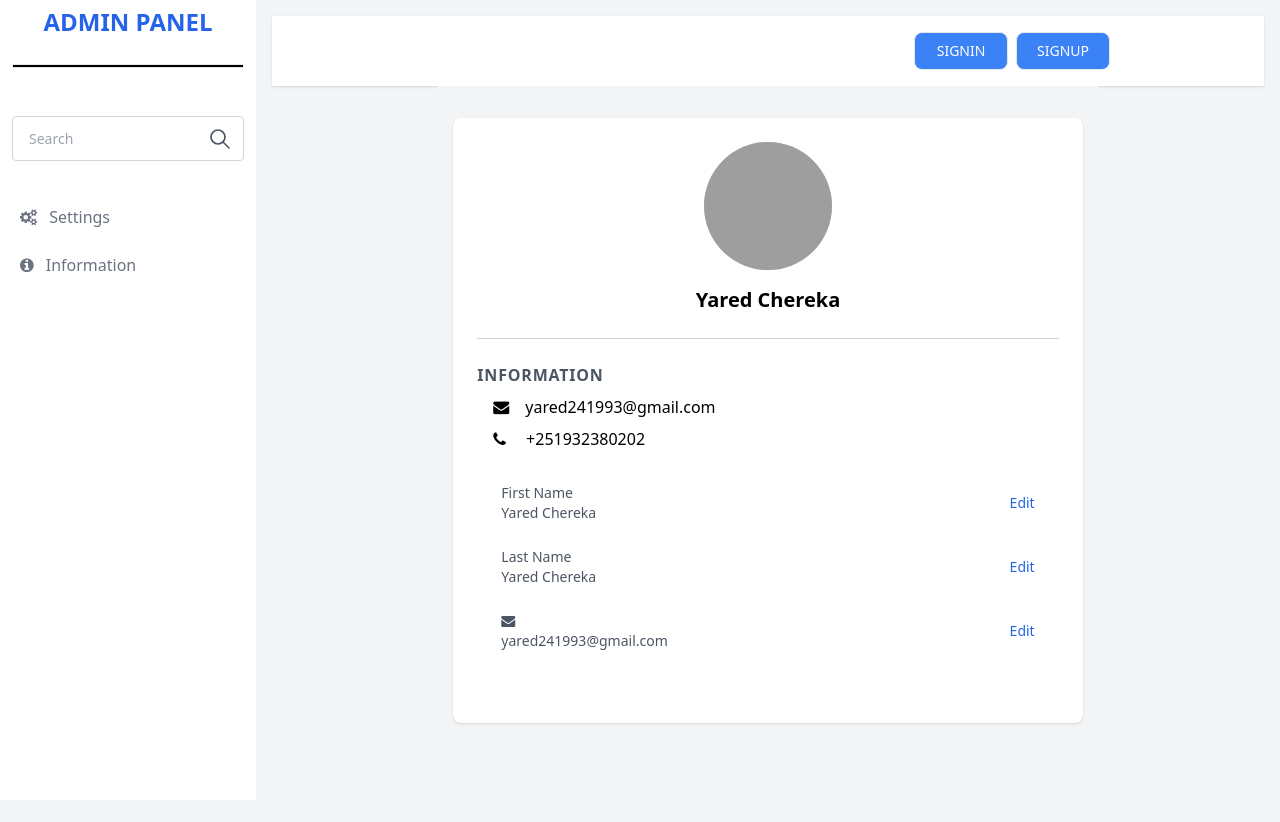
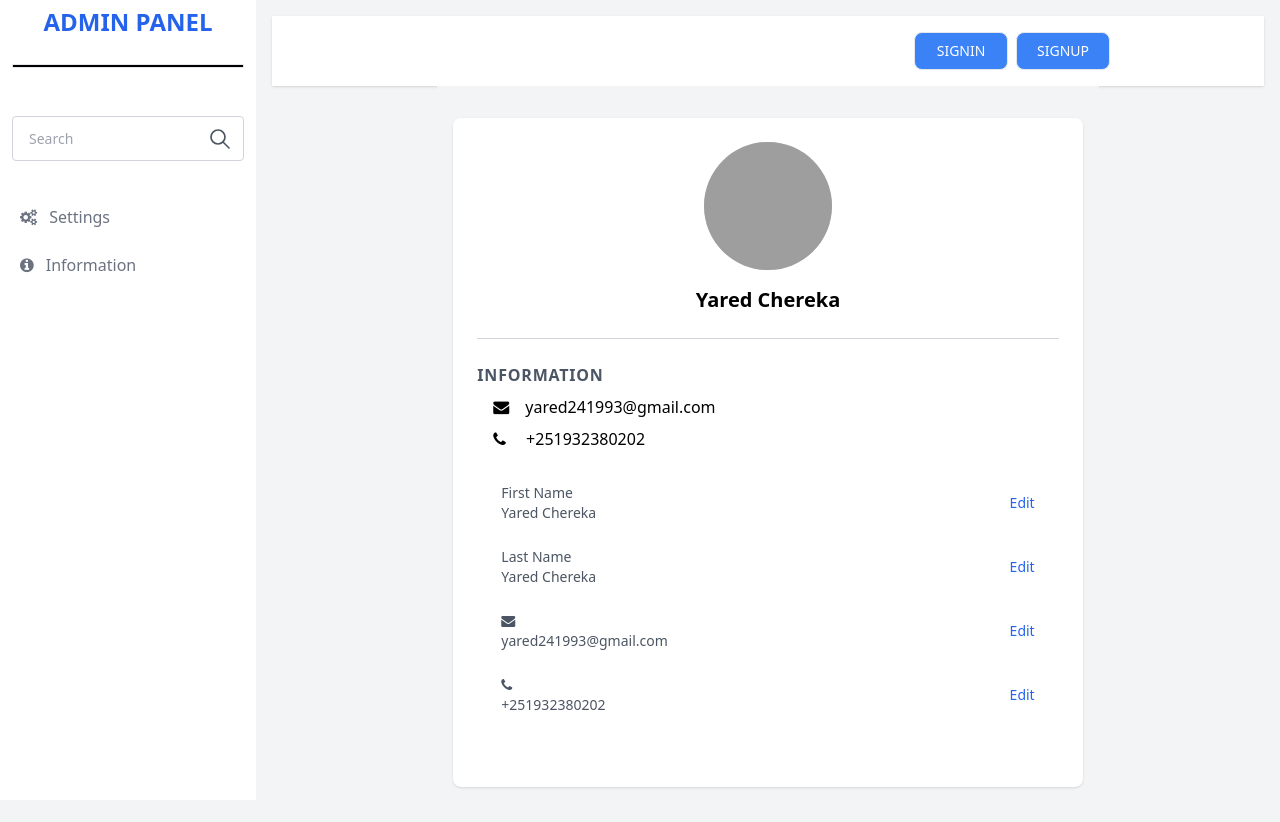
Before and after one commit to yadamoon/Admin-Panel, a React (Vite) app in the folder Dashboard/: page /User in a window 1280 px wide. Built offline with nearby package versions, Linux system fonts and the light colour scheme; grey boxes are pictures that could not be loaded.

Commit message:
add telephonr

```diff
--- a/Dashboard/src/pages/Profiles.jsx
+++ b/Dashboard/src/pages/Profiles.jsx
@@ -100,6 +100,19 @@ const Profiles = () => {
                     <i className="fa fa-envelope" aria-hidden="true"></i>
                     </span>
                     <span className="text-sm font-medium text-gray-600">{userList.email}</span>
+
+                </div>
+                <div className="flex flex-col items-start">
+                    <span className="text-sm font-medium text-blue-600">Edit</span>
+
+                </div>
+            </div>
+            <div className="flex flex-row items-center justify-between mb-6">
+                <div className="flex flex-col items-start">
+                    <span className="text-sm font-medium text-gray-600">
+                    <i className="fa fa-phone" aria-hidden="true"></i>{" "}
+                    </span>
+                    <span className="text-sm font-medium text-gray-600">{userList.telephone}</span>
 
                 </div>
                 <div className="flex flex-col items-start">
```
